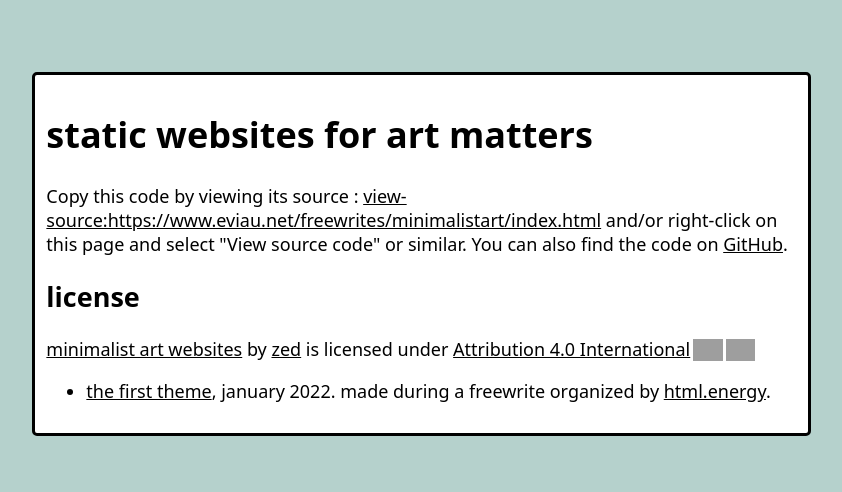
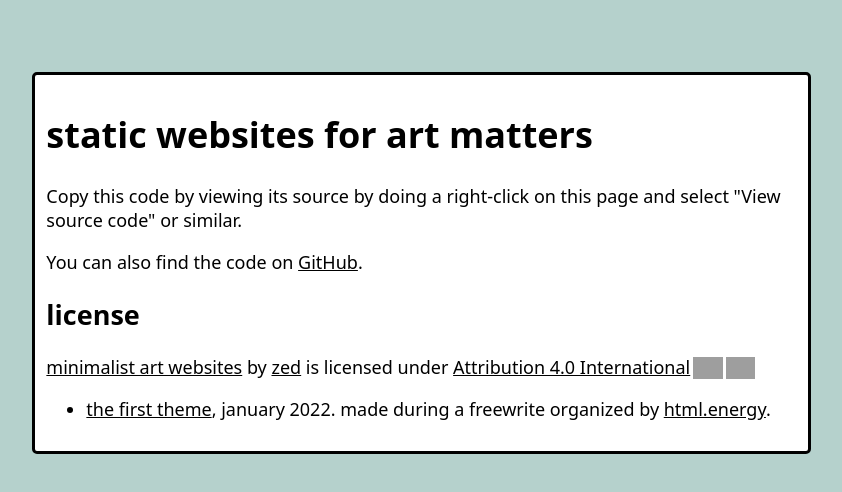
Before and after one commit to eviau/htmlfreewrites, a plain HTML site: page minimalistart/index.html in a window 1280 px wide. Shown: the whole page, without its empty margins (40-882 px from the left). Drawn offline with Linux system fonts and the light colour scheme; grey boxes are pictures that could not be loaded.

Commit message:
view source

```diff
--- a/minimalistart/index.html
+++ b/minimalistart/index.html
@@ -8,7 +8,8 @@
   <body>
     <header>
     <h1>static websites for art matters</h1>
-    <p>Copy this code by viewing its source : <a href="view-source:https://www.eviau.net/freewrites/minimalistart/index.html">view-source:https://www.eviau.net/freewrites/minimalistart/index.html</a> and/or right-click on this page and select "View source code" or similar. You can also find the code on <a href="https://www.github.com/eviau/htmlfreewrites">GitHub</a>.</p>
+        <p>Copy this code by viewing its source by doing a right-click on this page and select "View source code" or similar. </p>
+    <p> You can also find the code on <a href="https://www.github.com/eviau/htmlfreewrites">GitHub</a>.</p>
     <h2>license</h2>
      <p xmlns:cc="http://creativecommons.org/ns#" xmlns:dct="http://purl.org/dc/terms/"><a property="dct:title" rel="cc:attributionURL" href="https://www.eviau.net/freewrites/minimalistart/index.html">minimalist art websites</a> by <a rel="cc:attributionURL dct:creator" property="cc:attributionName" href="http://eviau.net">zed</a> is licensed under <a href="http://creativecommons.org/licenses/by/4.0/?ref=chooser-v1" target="_blank" rel="license noopener noreferrer" style="display:inline-block;">Attribution 4.0 International<img style="height:22px!important;margin-left:3px;vertical-align:text-bottom;" src="https://mirrors.creativecommons.org/presskit/icons/cc.svg?ref=chooser-v1"><img style="height:22px!important;margin-left:3px;vertical-align:text-bottom;" src="https://mirrors.creativecommons.org/presskit/icons/by.svg?ref=chooser-v1"></a></p>
 
```
Also changed, not shown: minimalistart/minimalistart.html (+1 -1 lines).
